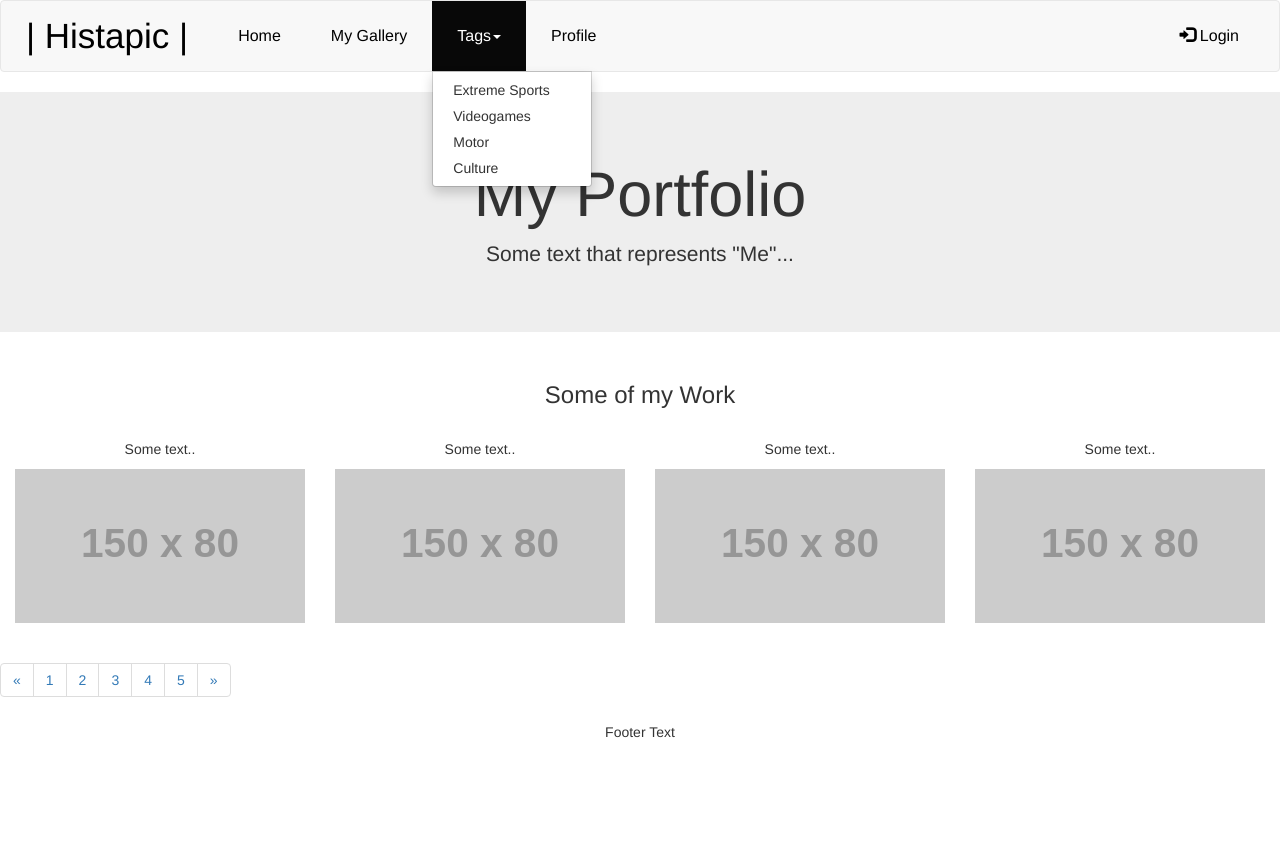
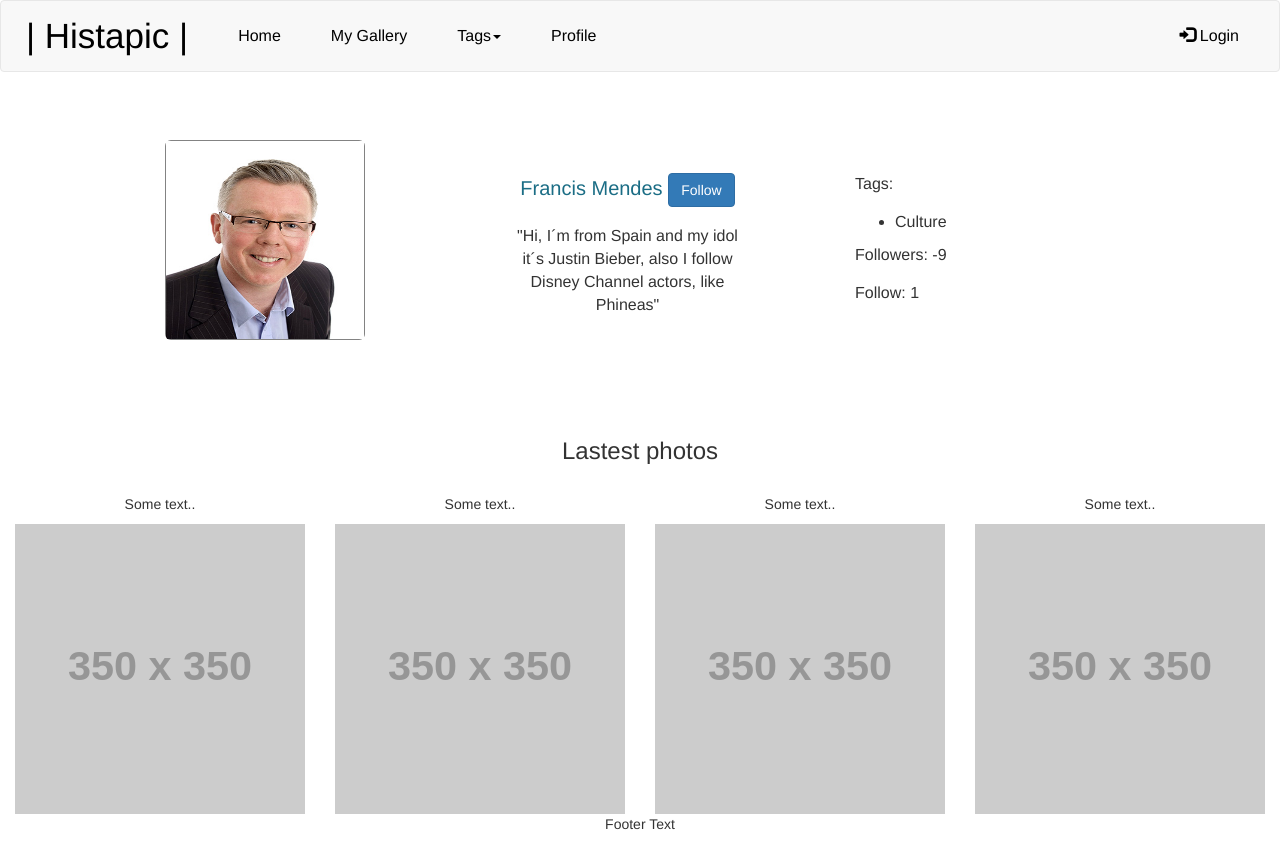
Before and after one commit to jfsantiago2/Histapic, a Python web app: template templates/index.html in a window 1280 px wide. Before the commit the page ends 738 px from the top, so only its background shows below. Run offline with Jinja, Linux system fonts and the light colour scheme; the template is opened without the code that fills it, so the values that code supplies are empty; grey boxes labelled with a size stand in for pictures from a placeholder-image service; some libraries are stand-ins or nearby versions.

Commit message:
Custom container design

```diff
--- a/static/css/style.css
+++ b/static/css/style.css
@@ -1,3 +1,4 @@
+/*Principal navigation container*/
 .navbar {
     background-color: #F8F8F8;
     border-color: #E7E7E7;
@@ -5,6 +6,7 @@
     color: #000;
 }
 
+/*Logo container*/
 .navbar-inverse .navbar-brand{
     height: 70px;
     padding: 25px 25px;
@@ -18,9 +20,7 @@
   color: #999999;
 }
 
-
-/*Navigation container*/
-
+/*Menu container*/
 .navbar-nav>li>a{
     padding: 25px 25px;
     font-size: 16px;
@@ -36,10 +36,133 @@
     color: #999999;
 }
 
+/*Responsive button design*/
+.navbar-inverse .navbar-toggle{
+    border-color: #F8F8F8;
+    background-color: #0f0f0f;
+}
 .navbar-inverse .navbar-toggle:hover {
-    background-color: #FFFF00;
+    background-color: #999999;
 }
 
-.navbar-inverse .navbar-toggle{
-    border-color: #F8F8F8;;
+/*Submenu container*/
+.navbar-inverse .navbar-nav>.open>a{
+    color: #000;
+    background-color: transparent;
 }
+
+.navbar-inverse .navbar-nav>.open>a:focus,
+.navbar-inverse .navbar-nav>.open>a:hover{
+    background-color: transparent;
+    color: #999999;
+}
+
+.navbar-nav>li>.dropdown-menu {
+    font-size: 15px;
+    color: #000;
+}
+
+.navbar-inverse .navbar-nav .open .dropdown-menu > li > a{
+    color: #000;
+}
+.navbar-inverse .navbar-nav .open .dropdown-menu > li > a:focus,
+.navbar-inverse .navbar-nav .open .dropdown-menu > li > a:hover {
+    color: #999999;
+}
+
+/*Profile image container*/
+
+.jumbotron{
+    background-color: #fff;
+}
+
+.container{
+    display: flex;
+    flex-direction: column;
+    align-items: center;
+}
+
+.custom-container{
+    display: flex;
+    flex-direction: row;
+    flex-wrap: wrap;
+    align-items: center;
+    justify-content: space-around;
+}
+.profile-image{
+    padding: 0 50px 0 50px;
+    align-self: center;
+
+}
+
+.profile-image img{
+    width:200px;
+    height:200px;
+}
+
+.profile{
+    display: flex;
+    flex-direction: row;
+    flex-wrap: wrap;
+    padding: 0 50px 0 50px;
+}
+
+.autor-title{
+    font-size: 20px;
+    color: #1b6d85;
+    padding-bottom: 18px;
+
+}
+
+.profile-description{
+    padding: 25px 50px 0 50px;
+    width: 325px;
+}
+
+.profile-description p{
+    font-size: 16px;
+}
+
+.profile-data{
+    padding: 25px 50px 0 65px;
+    width: 325px;
+
+}
+
+.profile-data p,
+.profile-data li{
+    text-align: left;
+    font-size: 16px;
+}
+
+
+/* MEDIA QUERIES: Large and single devices*/
+@media only screen and (max-width: 1200px) {
+    .autor-title{
+        font-size: 16px;
+        color: #1b6d85;
+        padding-bottom: 18px;
+
+}
+
+.profile{
+    padding: 0 40px 0 40px;
+    flex-direction: column;
+}
+
+.profile-description{
+    padding: 20px 40px 0 40px;
+    width: 290px;
+}
+
+.profile-description p{
+    font-size: 14px;
+}
+
+.profile-data{
+    padding: 20px 40px 0 80px;
+    width: 290px;
+
+}
+
+}
--- a/templates/index.html
+++ b/templates/index.html
@@ -1,37 +1,43 @@
 {% extends "skeleton.html" %}
 {% block mainContainer %}
 
+<div class="jumbotron">
+    <div class="container text-center">
+      <div class="custom-container">
+        <div class="profile-image">
+          <img src="static/images/profile1.jpg" class="img-rounded"  alt="Image">
+        </div>
+        <div class="profile">
+          <div class="profile-description">
+            <div class="autor-title">
+              Francis Mendes
+              <button type="button" class="btn btn-primary">Follow</button>
+            </div>
+            <p>"Hi, I´m from Spain and my idol it´s Justin Bieber, also I follow Disney Channel actors, like Phineas"</p>
+          </div>
+          <div class="profile-data">
+            <p>Tags:</p>
+            <ul>
+              <li>Culture</li>
+            </ul>
+            <p>Followers: -9</p>
+            <p>Follow: 1</p>
+
+           </div>
+        </div>
+      </div>
+    </div>
+</div>
 
 <div class="container-fluid bg-3 text-center">
-  <h3>Some of my Work</h3><br>
-  <div class="row">
-    <div class="col-sm-3">
-      <p>Some text..</p>
-      <img src="https://placehold.it/150x80?text=IMAGE" class="img-responsive" style="width:100%" alt="Image">
-    </div>
-    <div class="col-sm-3">
-      <p>Some text..</p>
-      <img src="https://placehold.it/150x80?text=IMAGE" class="img-responsive" style="width:100%" alt="Image">
-    </div>
-    <div class="col-sm-3">
-      <p>Some text..</p>
-      <img src="https://placehold.it/150x80?text=IMAGE" class="img-responsive" style="width:100%" alt="Image">
-    </div>
-    <div class="col-sm-3">
-      <p>Some text..</p>
-      <img src="https://placehold.it/150x80?text=IMAGE" class="img-responsive" style="width:100%" alt="Image">
-    </div>
-  </div>
-</div><br>
-
-<ul class="pagination">
-  <li><a href="#">&laquo;</a></li>
-  <li><a href="#">1</a></li>
-  <li><a href="#">2</a></li>
-  <li><a href="#">3</a></li>
-  <li><a href="#">4</a></li>
-  <li><a href="#">5</a></li>
-  <li><a href="#">&raquo;</a></li>
-</ul>
+    <h3>Lastest photos</h3><br>
+      <div class="row">
+        {% for x in range(0,4) %}
+        <div class="col-sm-3">
+          <p>Some text..</p>
+          <img src="https://placehold.it/350x350?text=IMAGE" class="img-responsive" style="width:100%" alt="Image">
+        </div>
+        {% endfor %}
+</div>
 
 {% endblock %}
--- a/templates/skeleton.html
+++ b/templates/skeleton.html
@@ -21,17 +21,19 @@
             </button>
             <a class="navbar-brand"  href="#">| Histapic |</a>
         </div>
-        <div class="collapse navbar-collapse" id="myNavbar" data-toggle="dropdown">
+        <div class="collapse navbar-collapse" id="myNavbar" data-toggle="collapse">
             <ul class="nav navbar-nav custom-navbar-nav">
                 <li><a href="#">Home</a></li>
                 <li><a href="#">My Gallery</a></li>
-                <li class="dropdown open">
-                <a href="#" class="dropdown-toggle" data-toggle="dropdown" role="button" aria-haspopup="true" aria-expanded="false">Tags<span class="caret"></span></a>
+                <li class="dropdown">
+                <a href="#" class="dropdown-toggle" data-toggle="dropdown" role="button"
+                   aria-haspopup="true" aria-expanded="false">Tags<span class="caret"></span></a>
                     <ul class="dropdown-menu">
+                        <li><a href="#">Culture</a></li>
                         <li><a href="#">Extreme Sports</a></li>
+                        <li><a href="#">Motor</a></li>
+                        <li><a href="#">Social</a></li>
                         <li><a href="#">Videogames</a></li>
-                        <li><a href="#">Motor</a></li>
-                        <li><a href="#">Culture</a></li>
                     </ul>
                 <li><a href="#">Profile</a></li>
             </ul>
@@ -42,13 +44,6 @@
     </div>
 </nav>
 
-<div class="jumbotron">
-    <div class="container text-center">
-        <h1>My Portfolio</h1>
-        <p>Some text that represents "Me"...</p>
-    </div>
-</div>
-
 {% block mainContainer %}
 {% endblock %}
 
```
Also changed, not shown: static/images/pig.png (added), static/images/profile-icon.png (added), static/images/profile1.jpg (added).
